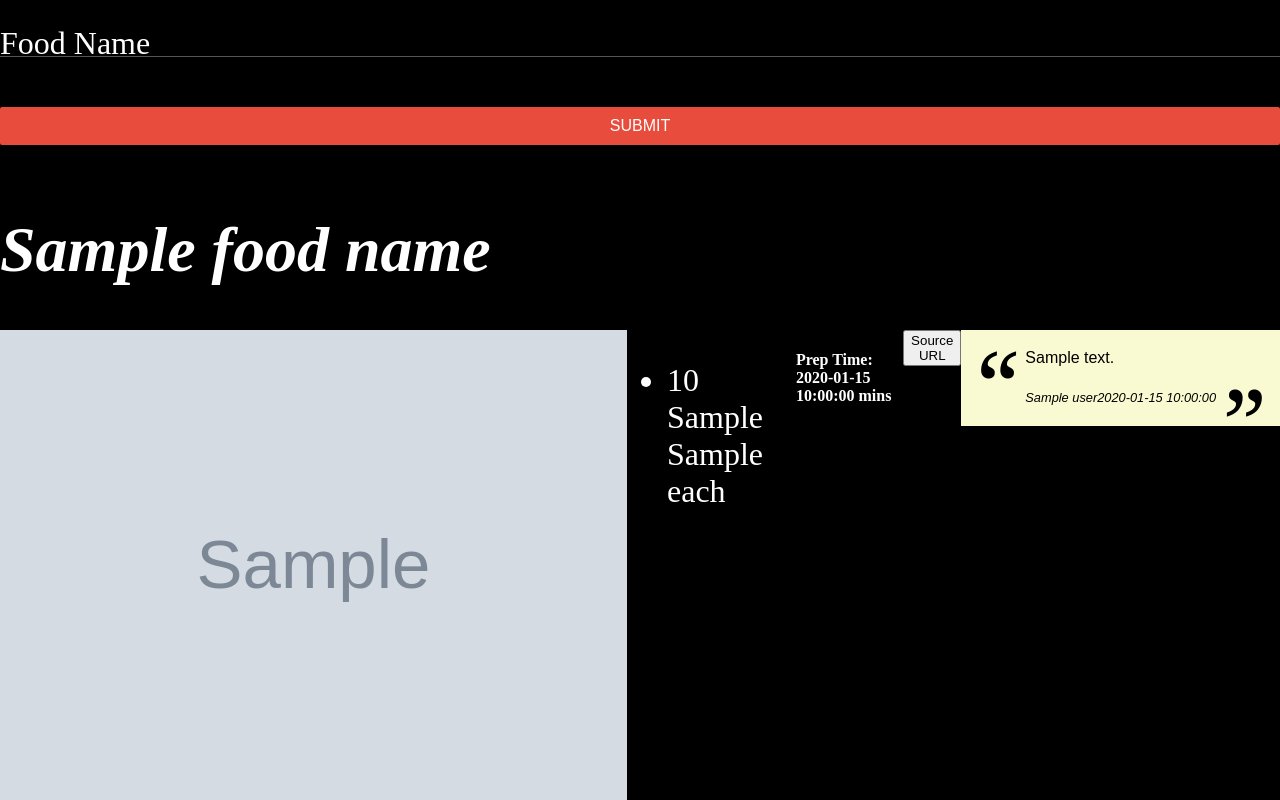
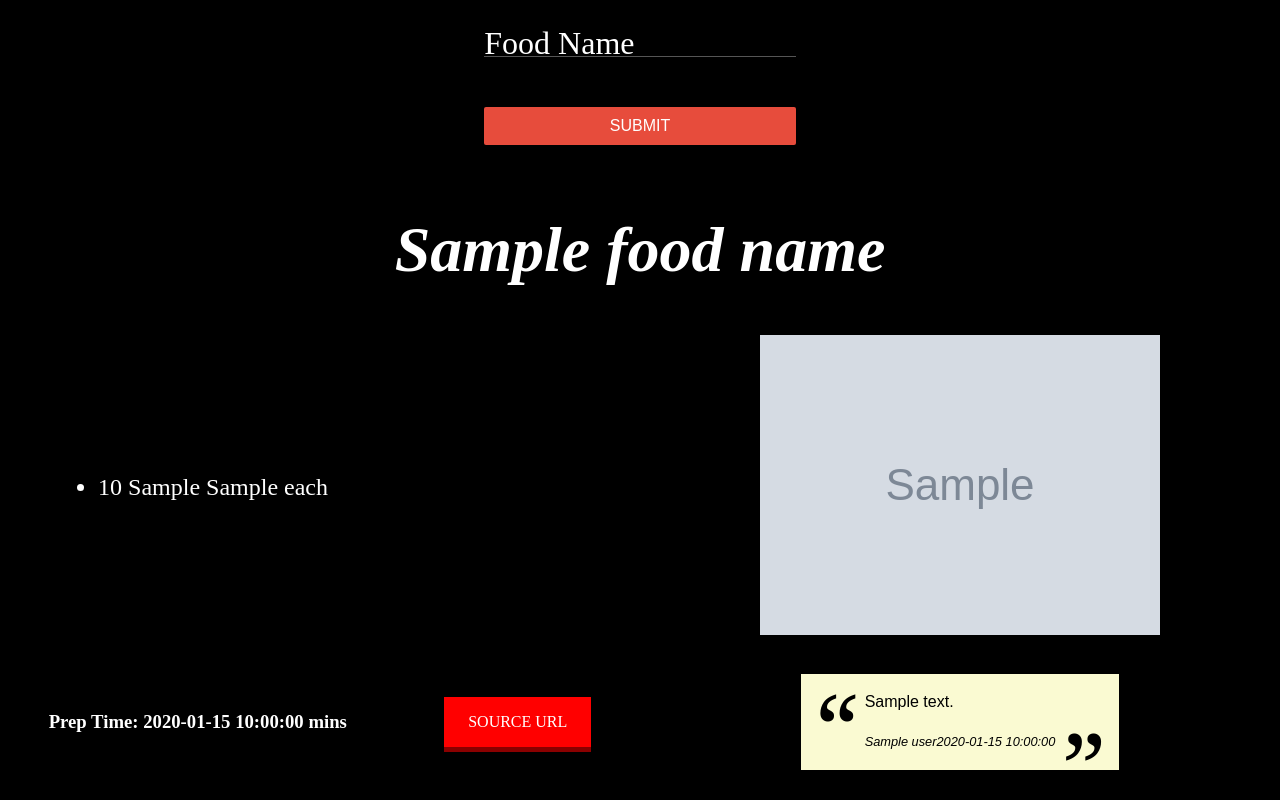
Before and after one commit to akashpatel2699/Recipe-Site, a Flask app: template templates/index.html in a window 1280 px wide. Run offline with Flask 2, Linux system fonts and the light colour scheme; the template is opened without the code that fills it: most values are stand-ins (such as "Sample title", 1, 10 or a date in 2020); grey boxes marked "Sample" are stand-in pictures.

Commit message:
Basic web page structure style using css and css style grid and flex display

```diff
--- a/static/style.css
+++ b/static/style.css
@@ -7,41 +7,28 @@ body {
 .container {
   display: grid;
   family-font: Georgia, serif;
-  grid-template-columns: 1fr auto;
-  grid-template-rows: auto auto 1fr;
-  justify-content:center;
+  grid-template-columns: repeat(2, 1fr);
+  grid-template-rows:auto auto 2fr 1fr;
   grid-template-areas:
   "search search"
   "food_name food_name"
-  "food_info tweet_section";
+  "food_info food_image"
+  "preptime tweet_section";
   height: 100vh;
   width: 100vw;
   background-color: #000000;
   overflow: hidden;
 }
-ul {
-  color: #ffffff;
-  font-size: 2rem;
-}
-.food-name {
-  grid-area: food_name;
-  color: #ffffff;
-  font-style: oblique;
-  font-size: 2rem;
-}
 
 .form {
   grid-area: search;
 	position:relative;
+	justify-self: center;
+  align-self: center;
 	margin:25px 0;
 }
-.food_recipe {
-  grid-area: food_info;
-  display: flex;
-  color: #ffffff;
-}
 
-.user_input label{
+.user-input label{
 	position:absolute;
 	top:0px;
 	left:0px;
@@ -50,7 +37,7 @@ ul {
   pointer-event:none;
 	transition: all 0.5s ease-in-out;
 }
-.user_input input{
+.user-input input{
   border:0;
   border-bottom:1px solid #555;
   background:transparent;
@@ -59,12 +46,12 @@ ul {
   font-size:16px;
   color:#fff;
 }
-.user_input input:focus{
+.user-input input:focus{
  border:none;
  outline:none;
  border-bottom:1px solid #e74c3c;
 }
-.user_input input[type="submit"]{
+.user-input input[type="submit"]{
 	color:#fff;
 	background-color:#e74c3c;
 	outline: none;
@@ -74,26 +61,107 @@ ul {
 	text-transform:uppercase;
 	margin-top:50px;
 	border-radius:2px;
-	/*cursor:pointer;*/
 	position:relative;
 }
-.user_input input:focus ~ label,
-.user_input input:valid ~ label{
+.user-input input:focus ~ label,
+.user-input input:valid ~ label{
 	top:-12px;
 	font-size:12px;
 }
 
+.food-name-display {
+  grid-area: food_name;
+  color: #ffffff;
+  font-style: oblique;
+  font-size: 2rem;
+  justify-self: center;
+  align-self: center;
+}
+
+.food-recipe {
+  grid-area: food_info;
+  color: #ffffff;
+  justify-self: center;
+  align-self: center;
+  max-height: 100%;
+  overflow-y:auto;
+}
+
+.food-recipe::-webkit-scrollbar-track
+{
+    -webkit-box-shadow: inset 0 0 6px rgba(0,0,0,0.9);
+    border-radius: 10px;
+    background-color: #CCCCCC;
+}
+
+.food-recipe::-webkit-scrollbar
+{
+    width: 12px;
+    background-color: #F5F5F5;
+}
+
+.food-recipe::-webkit-scrollbar-thumb
+{
+    border-radius: 10px;
+    background-color: #D62929;
+    background-image: -webkit-linear-gradient(90deg,transparent,rgba(0, 0, 0, 0.4) 50%,transparent,transparent)
+}
+
+.food-recipe ul {
+  color: #ffffff;
+  font-size: 1.5rem;
+  columns: 2;
+  -webkit-columns: 2;
+  -moz-columns: 2;
+}
+.food-recipe ul > li{
+  line-height: 1.5;
+}
+
+.preptime-sourceurl {
+  grid-area: preptime;
+  color: #ffffff;
+  display: flex;
+  justify-content:space-around;
+  align-items: center;
+}
+
+.preptime-sourceurl a {
+  background-color: red;
+  box-shadow: 0 5px 0 darkred;
+  color: white;
+  padding: 1em 1.5em;
+  position: relative;
+  height: max-content;
+  text-decoration: none;
+  text-transform: uppercase;
+}
+
+.preptime-sourceurl a:hover {
+  background-color: #ce0606;
+}
+
+.preptime-sourceurl a:active {
+  box-shadow: none;
+  top: 5px;
+}
+
+.food-image {
+  grid-area: food_image;
+  justify-self: center;
+  align-self: center;
+}
+
 .tweet-section {
   grid-area: tweet_section;
-  width: 100%;
-  height: auto;
-  min-width: 40px;
+  justify-self: center;
+  align-self: center;
 }
 
 blockquote {
   min-height: 5em;
   padding   : 1em 4em;
-  margin: 0;
+  /*margin    : 0;*/
   font      : 1em/150% sans-serif;
   position  : relative;
   background-color: lightgoldenrodyellow;
--- a/templates/index.html
+++ b/templates/index.html
@@ -2,24 +2,28 @@
 {% block body %}
     <div class="container">
         <div class="form">
-            <form class="user_input" action="/" method="post">
+            <form class="user-input" action="/" method="post">
                 <input id="food_name" type="text" name="food_name" required/>
                 <label>Food Name</label>
                 <input id="submit" type="submit" disabled>
             </form>
         </div>
-        <div class="food-name">
+        <div class="food-name-display">
             <h1>{{ food_name }}</h1>
         </div>
-        <div class="food_recipe">
-            <img src={{recipe.image}} >
+        <div class="food-recipe">
             <ul>
                 {% for each in recipe.extendedIngredients %}
                     <li>{{each.measures.us.amount}} {{each.measures.us.unitShort}} {{each.name}}</li>
                 {% endfor %}
             </ul>
-            <h4>Prep Time: {{recipe.prepTime}} mins</h4>
-            <a href="{{recipe.sourceUrl}}"><button formtarget="_blank">Source URL</button></a>
+        </div>
+        <div class="preptime-sourceurl">
+            <h3>Prep Time: {{recipe.prepTime}} mins</h3>
+            <a href="{{recipe.sourceUrl}}" target="_blank">Source URL</a>
+        </div>
+        <div class="food-image">
+            <img src={{recipe.image}} >
         </div>
         <div class="tweet-section">
             <blockquote>{{tweet['text']}}<i><span>{{tweet['user']['name']}}</span>{{tweet['created_at']}}</i></blockquote>
```
